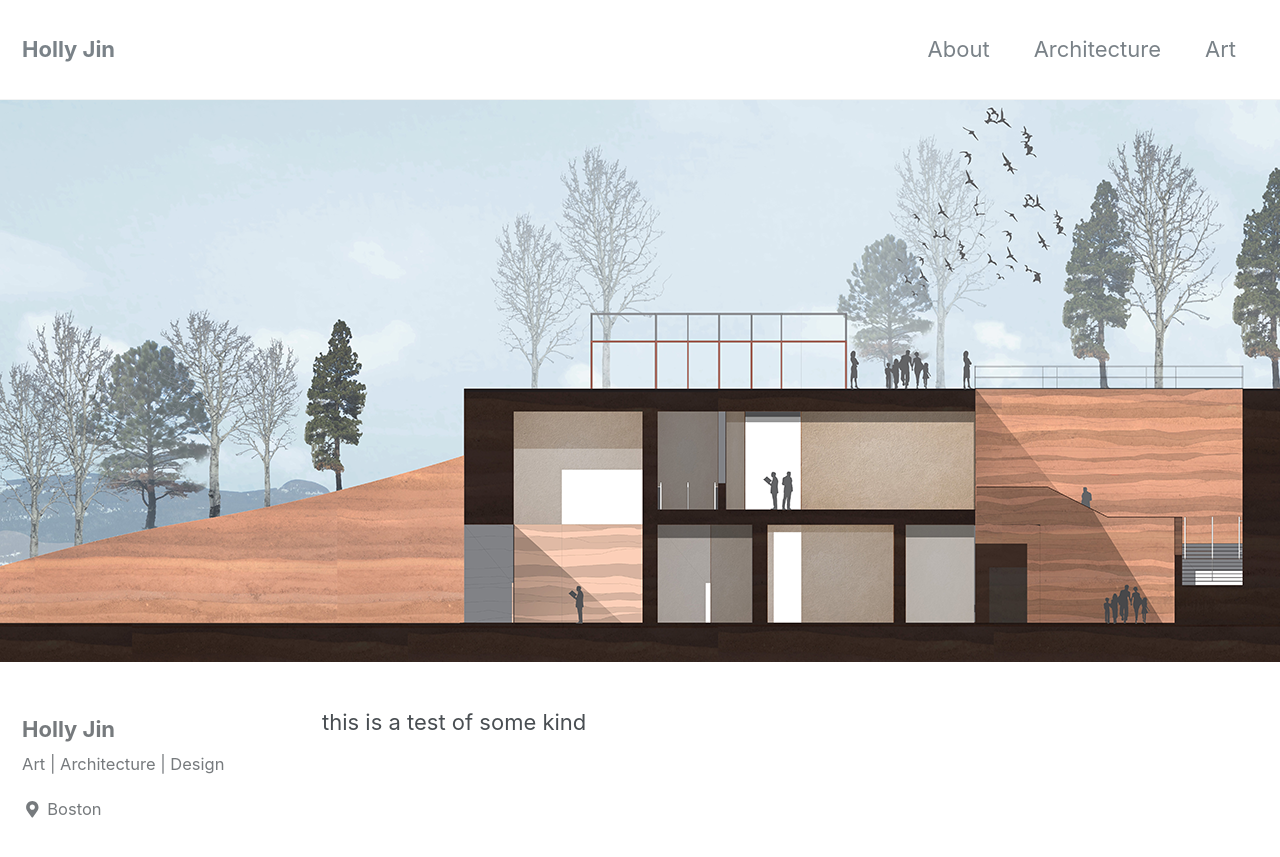
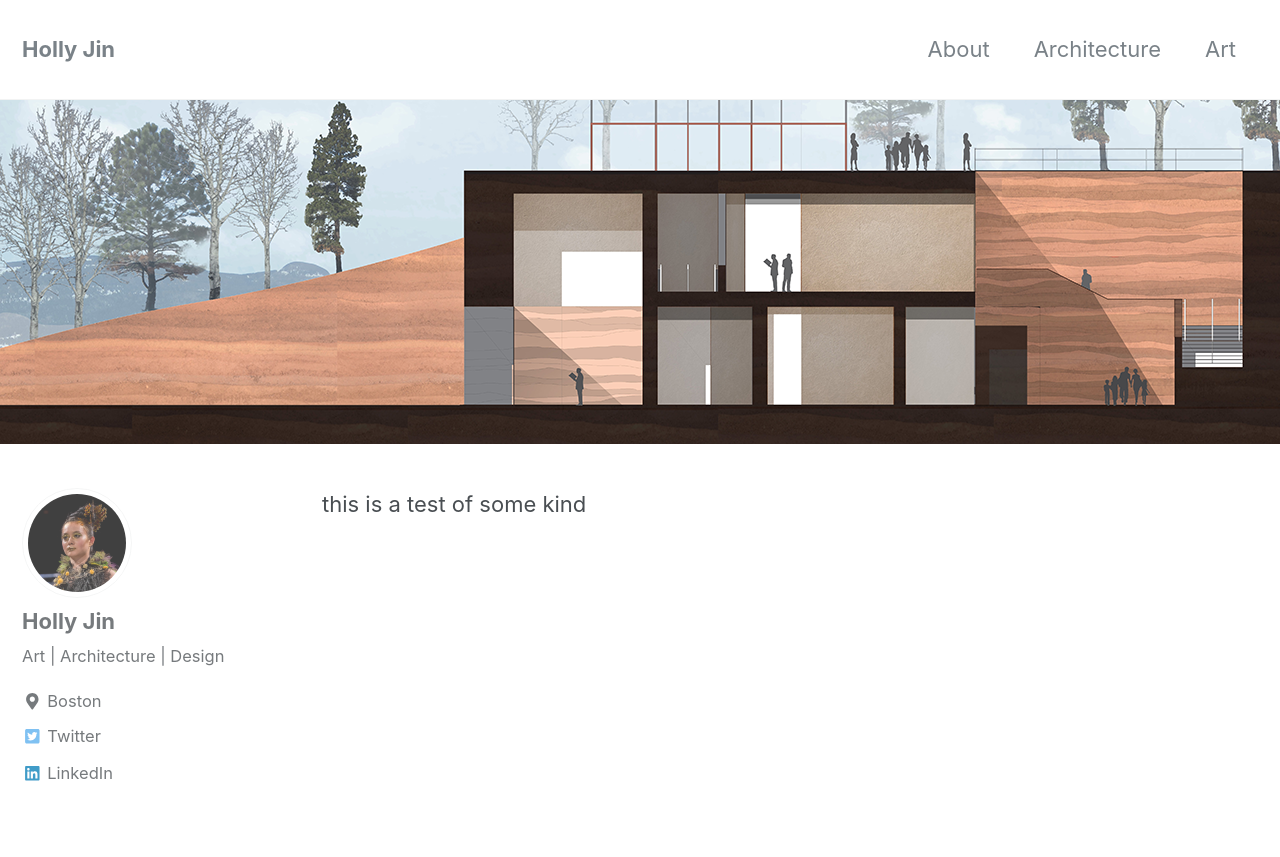
Before and after one commit to holly-jin/holly6116.github.com, a Jekyll site: the page built from index.html, in a window 1280 px wide and 900 px high. Shown: the top 857 px of the window. Built offline with Jekyll 4.4.1, drawn with Linux system fonts in a browser that asks for light colours; nearby versions of some CDN libraries; the list of posts is cut into pages by our own code.

Commit message:
minor changes

```diff
--- a/_config.yml
+++ b/_config.yml
@@ -20,7 +20,7 @@
 title_separator          : " | "
 name                     : "Holly Jin"
 description              : "Personal website of Holly Jin"
-url                      : "holly6116.github.io"
+url                      : # "holly6116.github.io"
 baseurl                  : # the subpath of your site, e.g. "/blog"
 repository               : "https://github.com/holly6116/holly6116.github.com"
 teaser                   : # path of fallback teaser image, e.g. "/assets/images/500x300.png"
@@ -98,7 +98,7 @@
 # Site Author
 author:
   name             : "Holly Jin"
-  avatar           : # path of avatar image, e.g. "/assets/images/bio-photo.jpg"
+  avatar           : "/img/head.jpg"
   bio              : "Art | Architecture | Design"
   location         : "Boston"
   email            :
@@ -116,13 +116,13 @@
   keybase          :
   instagram        :
   lastfm           :
-  linkedin         : # "john-doe-12345678" (the last part of your profile url, e.g. https://www.linkedin.com/in/john-doe-12345678)
+  linkedin         : "hongyijin"
   pinterest        :
   soundcloud       :
   stackoverflow    : # "123456/username" (the last part of your profile url, e.g. https://stackoverflow.com/users/123456/username)
   steam            : # "steamId" (the last part of your profile url, e.g. https://steamcommunity.com/id/steamId/)
   tumblr           :
-  twitter          :
+  twitter          : "hj_hollyjin"
   vine             :
   weibo            :
   xing             :
```
Also changed, not shown: img/architecture/Thumbnail/teaser.png, img/head.jpg (added).
